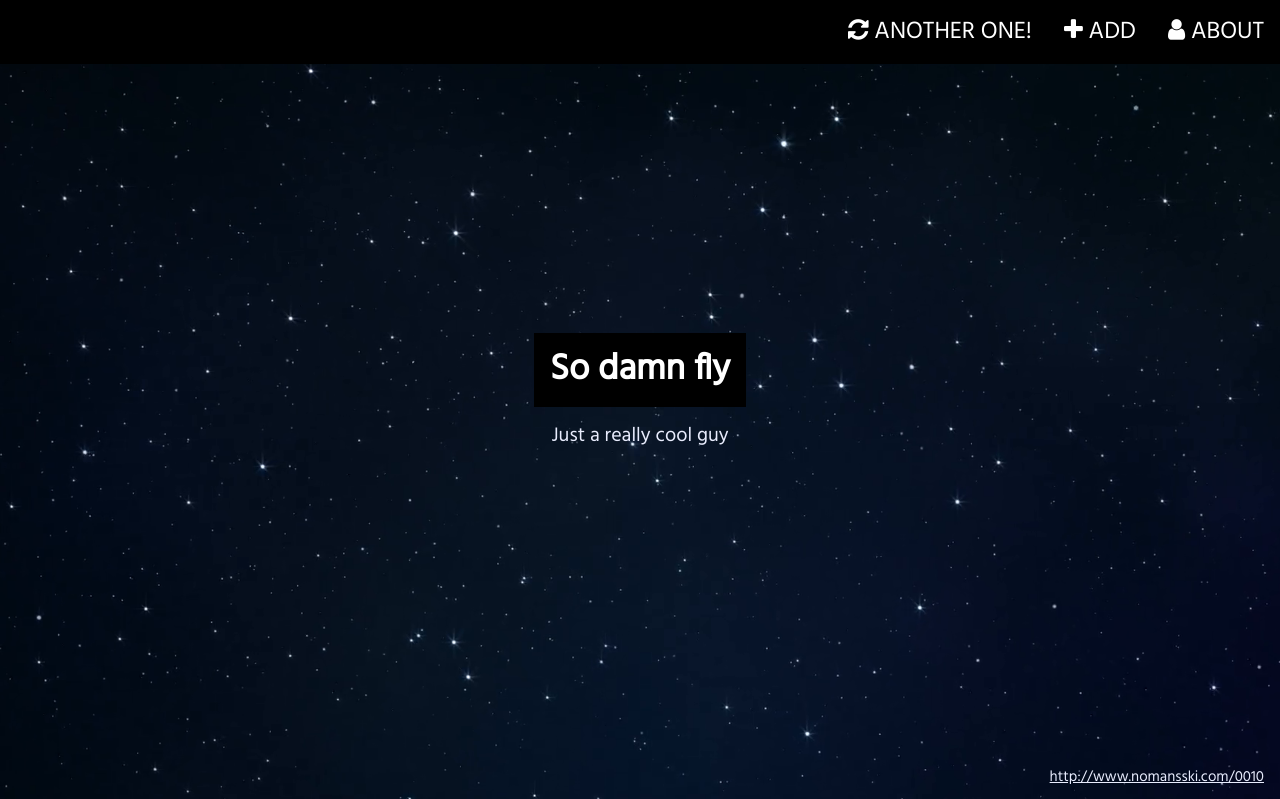
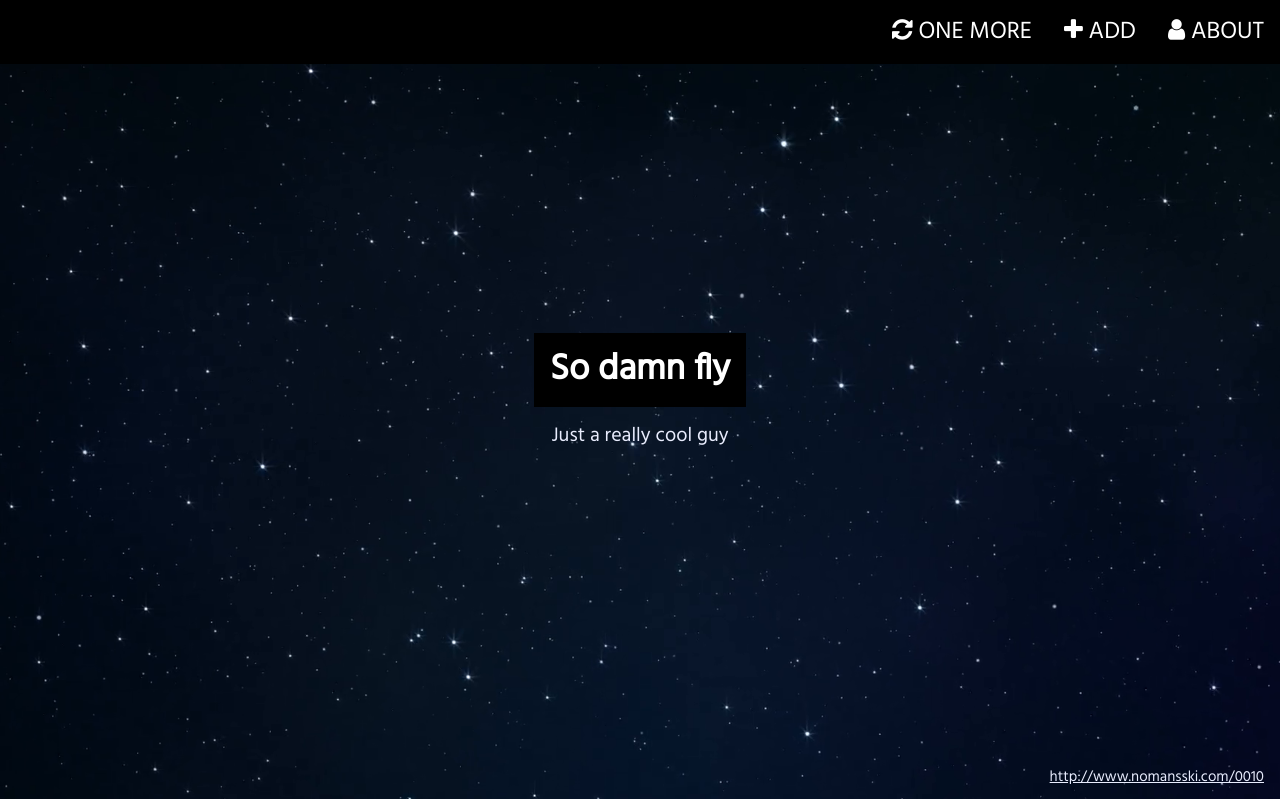
Before and after one commit to naslundx/nomansguy, a Flask app: page / in a window 1280 px wide. Shown: the top 799 px of the page. Run offline with Flask 2, Linux system fonts and the light colour scheme.

Commit message:
Another one -> One more

```diff
--- a/templates/index.html
+++ b/templates/index.html
@@ -73,12 +73,12 @@ body, html {
     <div class="w3-bar w3-black w3-hide-small" id="myNavbar">
       <a href="#about" class="w3-bar-item w3-button w3-right w3-xlarge"><i class="fa fa-user"></i> ABOUT</a>
       <a href="/add" class="w3-bar-item w3-button w3-right w3-xlarge"><i class="fa fa-plus"></i> ADD</a>
-      <a href="/" class="w3-bar-item w3-button w3-right w3-xlarge"><i class="fa fa-refresh"></i> ANOTHER ONE!</a>
+      <a href="/" class="w3-bar-item w3-button w3-right w3-xlarge"><i class="fa fa-refresh"></i> ONE MORE</a>
     </div>
     <div class="w3-bar w3-black w3-hide-medium w3-hide-large" id="myNavbar">
       <a href="#about" class="w3-bar-item w3-button w3-right w3-large"><i class="fa fa-user"></i> ABOUT</a>
       <a href="/add" class="w3-bar-item w3-button w3-right w3-large"><i class="fa fa-plus"></i> ADD</a>
-      <a href="/" class="w3-bar-item w3-button w3-right w3-large"><i class="fa fa-refresh"></i> ANOTHER ONE!</a>
+      <a href="/" class="w3-bar-item w3-button w3-right w3-large"><i class="fa fa-refresh"></i> ONE MORE</a>
     </div>
 </div>
 
```
